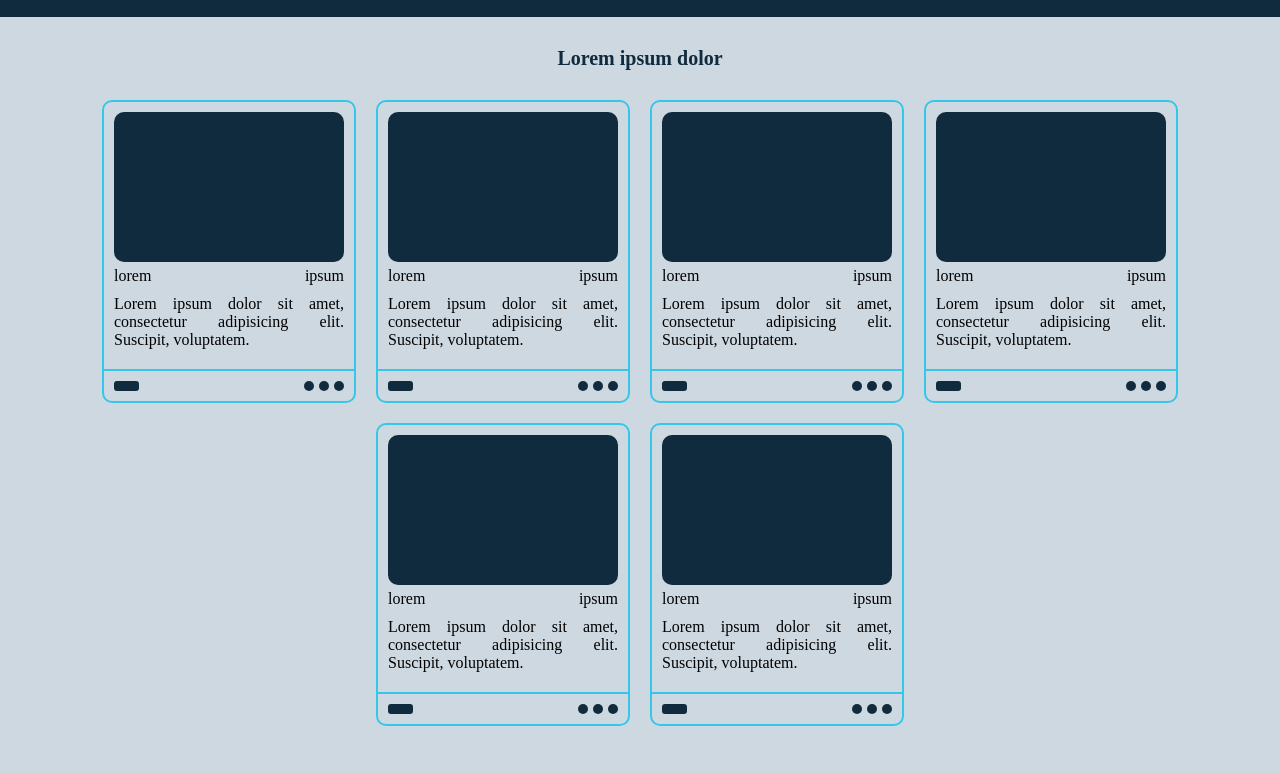
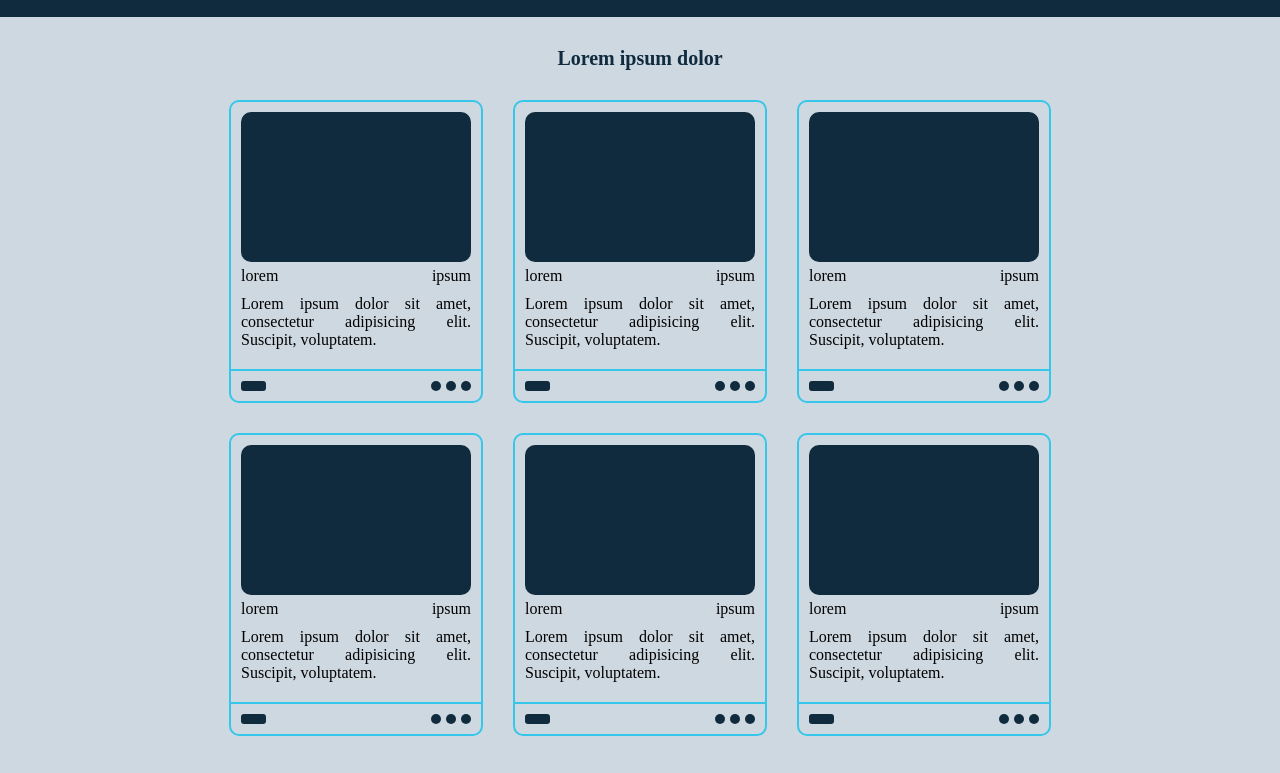
Before and after one commit to plokhykh/module-html, a plain HTML site: page lesson4/classwork/cw4-2/cw4-2.html in a window 1280 px wide. Shown: the part 1181-1954 px from the top of the page. Drawn offline with Linux system fonts and the light colour scheme.

Commit message:
homework & classwork

```diff
--- a/lesson4/classwork/cw4-2/cw4-2.css
+++ b/lesson4/classwork/cw4-2/cw4-2.css
@@ -88,19 +88,13 @@
     margin: 10px 0 20px 0;
 }
 
-/*.main-content button {*/
-/*    background: var(--blue);*/
-/*    width: 150px;*/
-/*    height: 40px;*/
-/*    border-radius: 20px;*/
-/*}*/
-
 
 /*main-products*/
 .main-products {
     background: var(--gray);
     color: var(--blue);
     display: flex;
+    justify-content: center;
 }
 
 .main-products__wrapper {
@@ -197,8 +191,9 @@
     display: flex;
     flex-wrap: wrap;
     justify-content: center;
-    column-gap: 20px;
-    row-gap: 20px;
+    column-gap: 30px;
+    row-gap: 30px;
+    margin: 0 100px;
 }
 
 .product__card {
```
